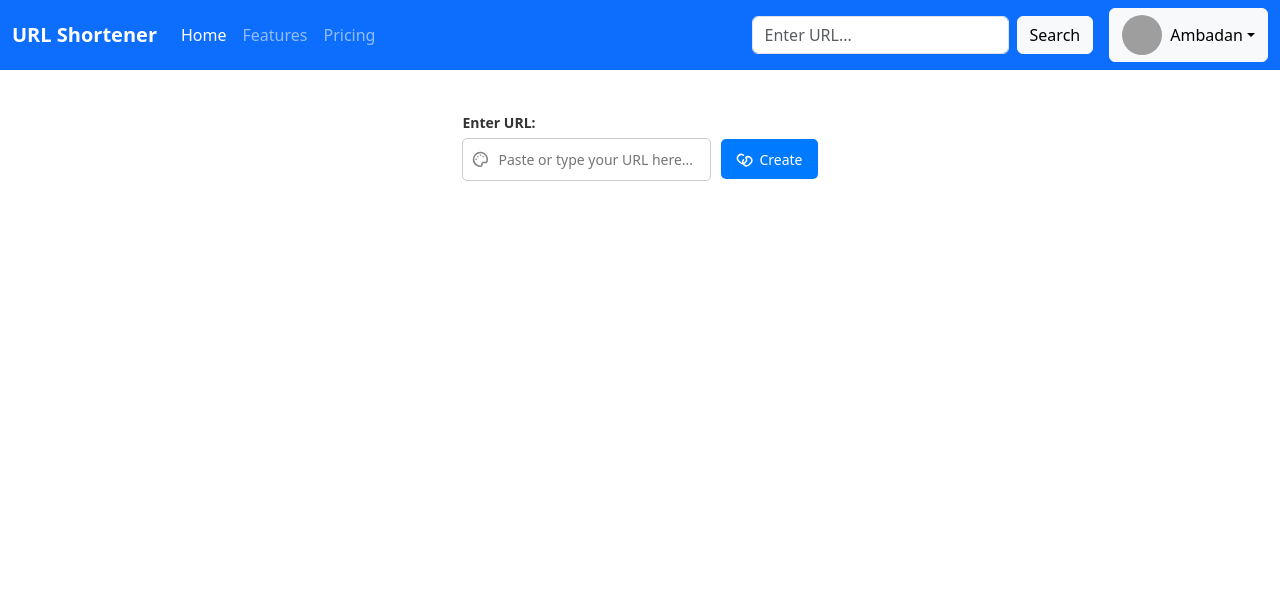
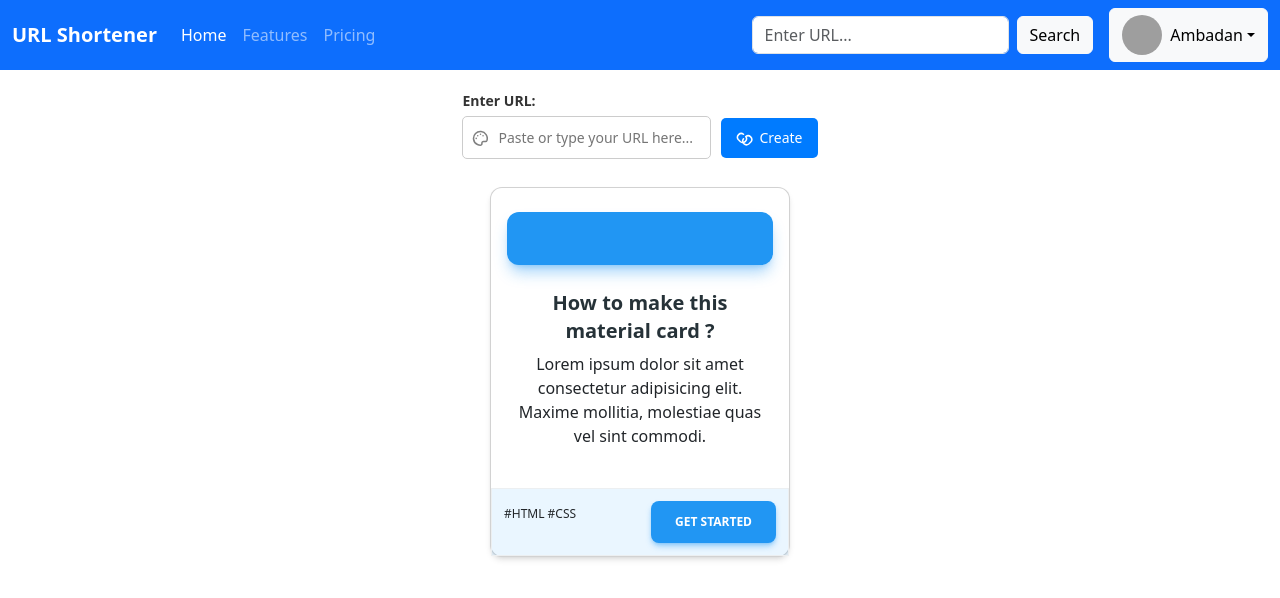
Before and after one commit to Midhunambadan/url_shortener_angular_nodejs, an Angular app in the folder fronted_url_shortener/: page /home in a window 1280 px wide. Shown: the top 598 px of the page. Built offline with nearby package versions, Linux system fonts and the light colour scheme; grey boxes are pictures that could not be loaded.

Commit message:
cards added

```diff
--- /dev/null
+++ b/fronted_url_shortener/src/app/components/cards/cards.component.css
@@ -0,0 +1,70 @@
+.card {
+
+    display: flex;
+    flex-direction: column;
+    justify-content: space-between;
+    border-radius: 0.75rem;
+    background-color: white;
+    width: 300px;
+    height: 370px;
+    box-shadow: 0 4px 6px -1px rgba(0,0,0,.1),
+    0 2px 4px -2px rgba(0,0,0,.1);
+  }
+
+  .header {
+    position: relative;
+    background-clip: border-box;
+    margin-top: 1.5rem;
+    margin-left: 1rem;
+    margin-right: 1rem;
+    border-radius: 0.75rem;
+    background-color: rgb(33 150 243);
+    box-shadow: 0 10px 15px -3px rgba(33,150,243,.4),0 4px 6px -4px rgba(33,150,243,.4);
+    height: 14rem;
+  }
+
+  .info {
+    border: none;
+    padding: 1.5rem;
+    text-align: center;
+  }
+
+  .title {
+    color: rgb(38 50 56);
+    letter-spacing: 0;
+    line-height: 1.375;
+    font-weight: 600;
+    font-size: 1.25rem;
+    margin-bottom: 0.5rem;
+  }
+
+  .footer {
+    padding: 0.75rem;
+    border: 1px solid rgb(236 239 241);
+    display: flex;
+    align-items: center;
+    justify-content: space-between;
+    background-color: rgba(0, 140, 255, 0.082);
+  }
+
+  .tag {
+    font-weight: 300;
+    font-size: .75rem;
+    display: block;
+  }
+
+  .action {
+    -webkit-user-select: none;
+    -moz-user-select: none;
+    user-select: none;
+    border: none;
+    outline: none;
+    box-shadow: 0 4px 6px -1px rgba(33,150,243,.4),0 2px 4px -2px rgba(33,150,243,.4);
+    color: rgb(255 255 255);
+    text-transform: uppercase;
+    font-weight: 700;
+    font-size: .75rem;
+    padding: 0.75rem 1.5rem;
+    background-color: rgb(33 150 243);
+    border-radius: 0.5rem;
+  }
--- /dev/null
+++ b/fronted_url_shortener/src/app/components/cards/cards.component.html
@@ -0,0 +1,15 @@
+
+
+
+<div class="card">
+    <div class="header"></div>
+    <div class="info">
+      <p class="title">How to make this material card ?</p>
+      <p>Lorem ipsum dolor sit amet consectetur adipisicing elit. Maxime mollitia,
+    molestiae quas vel sint commodi. </p>
+    </div>
+    <div class="footer">
+      <p class="tag">#HTML #CSS </p>
+      <button type="button" class="action">Get started </button>
+    </div>
+    </div>
--- a/fronted_url_shortener/src/app/components/home/home.component.css
+++ b/fronted_url_shortener/src/app/components/home/home.component.css
@@ -1,7 +1,16 @@
-.container {
+/* .container {
     display: flex;
     justify-content: center;
     align-items: center;
     width: 100%;
     height: 20vh;
+} */
+
+.container {
+    display: flex;
+    flex-direction: column;
+    align-items: center; /* Center align the items */
+    width: 100%;
+    margin-top: 20px;
+    /* Add margin to prevent overlap */
 }
--- a/fronted_url_shortener/src/app/components/home/home.component.html
+++ b/fronted_url_shortener/src/app/components/home/home.component.html
@@ -4,4 +4,9 @@
 <app-header></app-header>
 <div class="container">
     <app-search-bar></app-search-bar>
+
 </div>
+<div class="container">
+    <app-cards></app-cards>
+
+</div>
--- a/fronted_url_shortener/src/app/components/home/home.component.ts
+++ b/fronted_url_shortener/src/app/components/home/home.component.ts
@@ -1,11 +1,12 @@
 import { Component } from '@angular/core';
 import { HeaderComponent } from '../header/header.component';
 import { SearchBarComponent } from '../search-bar/search-bar.component';
+import { CardsComponent } from '../cards/cards.component';
 
 @Component({
   selector: 'app-home',
   standalone: true,
-  imports: [HeaderComponent,SearchBarComponent],
+  imports: [HeaderComponent,SearchBarComponent,CardsComponent],
   templateUrl: './home.component.html',
   styleUrl: './home.component.css'
 })
```
Also changed, not shown: fronted_url_shortener/src/app/components/cards/cards.component.ts (added, +12 -0 lines), 1 other file (tests, documents, lock files or other folders).
